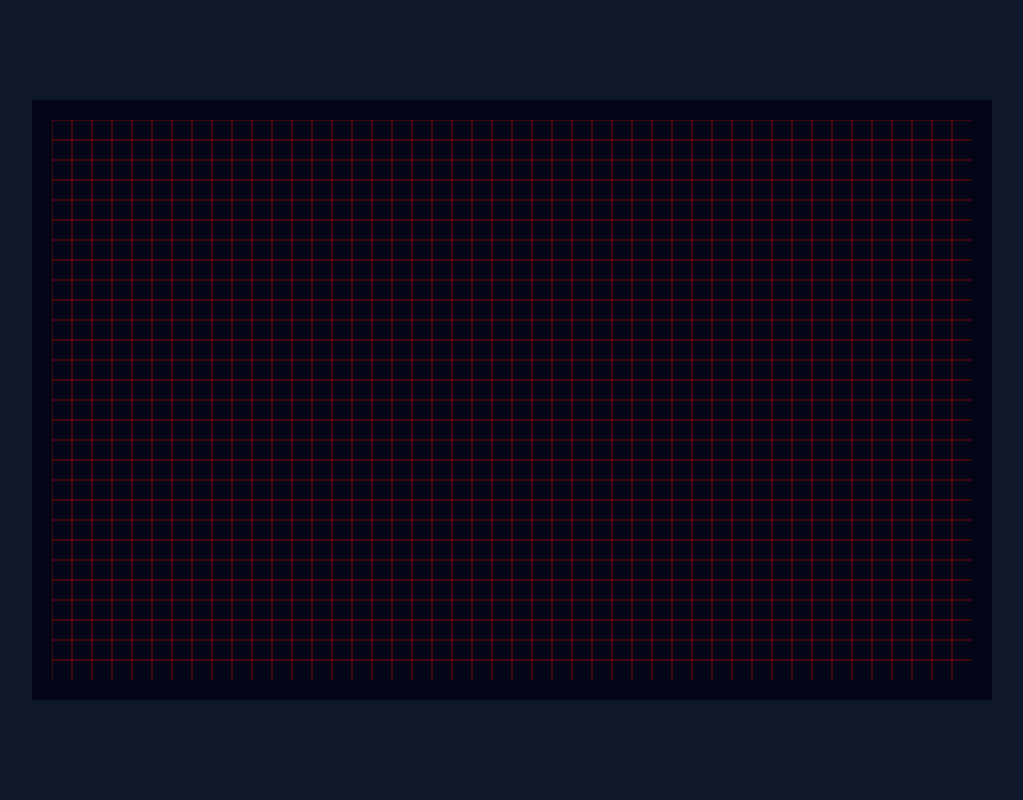
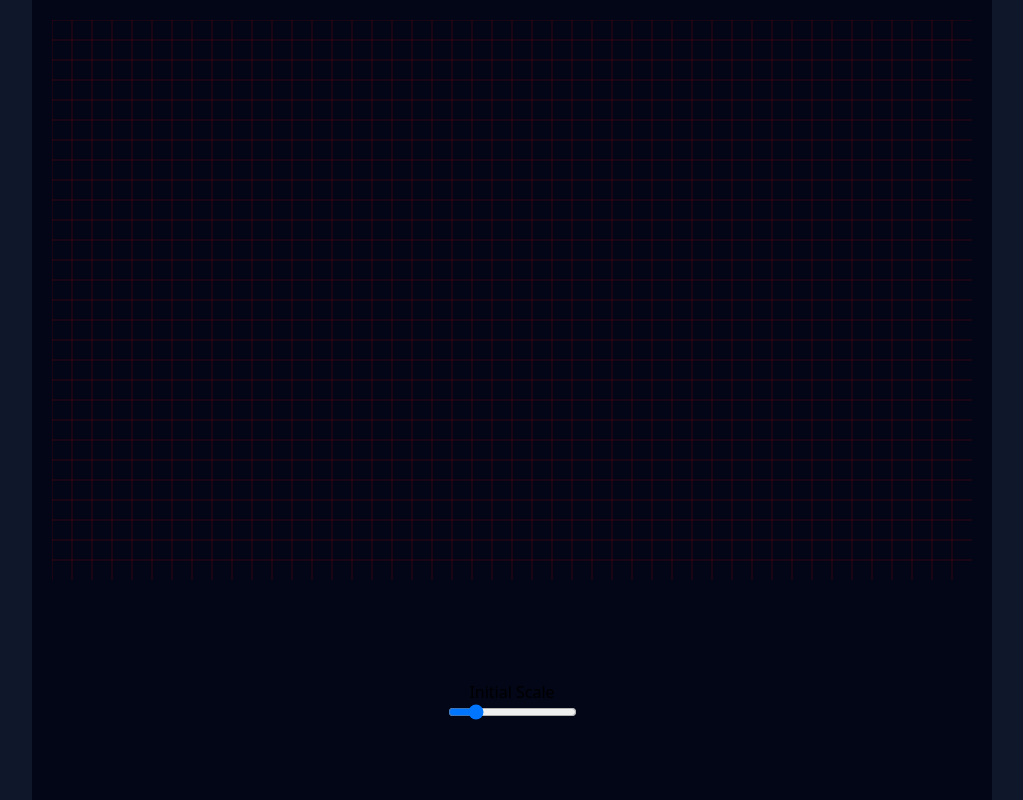
Before and after one commit to joska-p/particles01, a website built with Vite: page index.html in a window 1280 px wide. Shown: the whole page, without its empty margins (128-1151 px from the left). Built offline with nearby package versions, Linux system fonts and the light colour scheme.

Commit message:
add ui scale control

```diff
--- a/index.html
+++ b/index.html
@@ -11,6 +11,22 @@
       <div class="flex h-3/4 w-3/4 flex-col items-center justify-center bg-slate-950 p-5">
         <canvas id="canvas"></canvas>
       </div>
+      <div
+        id="controls"
+        class="flex h-1/4 w-3/4 flex-col items-center justify-center bg-slate-950 p-5"
+      >
+        <!-- TODO control bar for the initial-scale -->
+        <label for="initial-scale">Initial Scale</label>
+        <input
+          type="range"
+          min="1"
+          max="50"
+          step="1"
+          value="10"
+          class="slider"
+          id="initial-scale"
+        />
+      </div>
     </div>
     <script type="module" src="/src/main.ts"></script>
   </body>
--- a/src/components/effect.ts
+++ b/src/components/effect.ts
@@ -15,6 +15,7 @@ class Effect {
   private particles: Array<Particle>
   private debug: boolean
   public scale: Vector2
+  private isScaled: boolean
 
   constructor({id, scale, debug}: EffectProps) {
     this.canvas = document.getElementById(id) as HTMLCanvasElement
@@ -22,18 +23,20 @@ class Effect {
     this.particles = []
     this.debug = debug ?? false
     this.scale = scale ? new Vector2(scale.x, scale.y) : new Vector2(50, 50)
+
+    this.isScaled = false
   }
 
-  snapToGrid(position: Vector2) {
+  #getSnapPoint(position: Vector2) {
     return new Vector2(
       Math.floor(position.x / this.scale.x) * this.scale.x,
       Math.floor(position.y / this.scale.y) * this.scale.y
     )
   }
 
-  #handleResizeCanvas() {
+  #resizeCanvas() {
     // the canvas need to be resize to the closest multiple of the scale that fits the parent
-    const {x, y} = this.snapToGrid(getParentSize(this.canvas))
+    const {x, y} = this.#getSnapPoint(getParentSize(this.canvas))
     this.canvas.width = x
     this.canvas.height = y
 
@@ -49,24 +52,44 @@ class Effect {
 
   #handlePointerClick(event: MouseEvent) {
     const offset = this.scale.div(2)
-    const position = this.snapToGrid(this.#getMousePosition(event)).add(offset)
+    const position = this.#getSnapPoint(this.#getMousePosition(event)).add(offset)
     this.#addParticle(new Particle({position, size: this.scale}))
   }
 
+  #handleChangeScale(event: Event) {
+    const value = (event.target as HTMLInputElement).value
+    this.scale = new Vector2(Number(value), Number(value))
+    this.isScaled = true
+    this.#resizeCanvas()
+    this.#update()
+  }
+
   #initEventsListener() {
-    window.addEventListener('resize', throttle(this.#handleResizeCanvas.bind(this), 100))
+    // change scale
+    const initialScaleInput = document.getElementById('initial-scale') as HTMLInputElement
+    initialScaleInput.addEventListener('change', this.#handleChangeScale.bind(this))
+
+    // resize canvas
+    window.addEventListener('resize', throttle(this.#resizeCanvas.bind(this), 100))
+
+    // click on canvas
     this.canvas.addEventListener('click', throttle(this.#handlePointerClick.bind(this), 100))
   }
 
   #addParticle(particle: Particle) {
     this.particles.push(particle)
-    this.#update()
+    particle.draw(this.ctx, drawEllipse)
   }
 
   #draw() {
     this.ctx.clearRect(0, 0, this.canvas.width, this.canvas.height)
 
     for (const particle of this.particles) {
+      if (this.isScaled) {
+        const offset = this.scale.div(2)
+        particle.position = this.#getSnapPoint(particle.position).add(offset)
+        particle.size = this.scale
+      }
       particle.draw(this.ctx, drawEllipse)
     }
 
@@ -78,7 +101,7 @@ class Effect {
 
     this.ctx.beginPath()
     this.ctx.strokeStyle = '#ff0000'
-    this.ctx.globalAlpha = 0.5
+    this.ctx.globalAlpha = 0.2
 
     for (let x = 0; x < this.canvas.width; x += this.scale.x) {
       this.ctx.moveTo(x, 0)
@@ -98,7 +121,7 @@ class Effect {
   }
 
   init() {
-    this.#handleResizeCanvas()
+    this.#resizeCanvas()
     this.#initEventsListener()
     this.#update()
   }
--- a/src/components/particle.ts
+++ b/src/components/particle.ts
@@ -10,11 +10,11 @@ interface ParticleInterface {
 }
 
 class Particle {
-  private position: Vector2
-  private size: Vector2
-  private strokeColor: string
-  private strokeWidth: number
-  private fillColor: string
+  position: Vector2
+  size: Vector2
+  strokeColor: string
+  strokeWidth: number
+  fillColor: string
 
   constructor({
     position,
```
